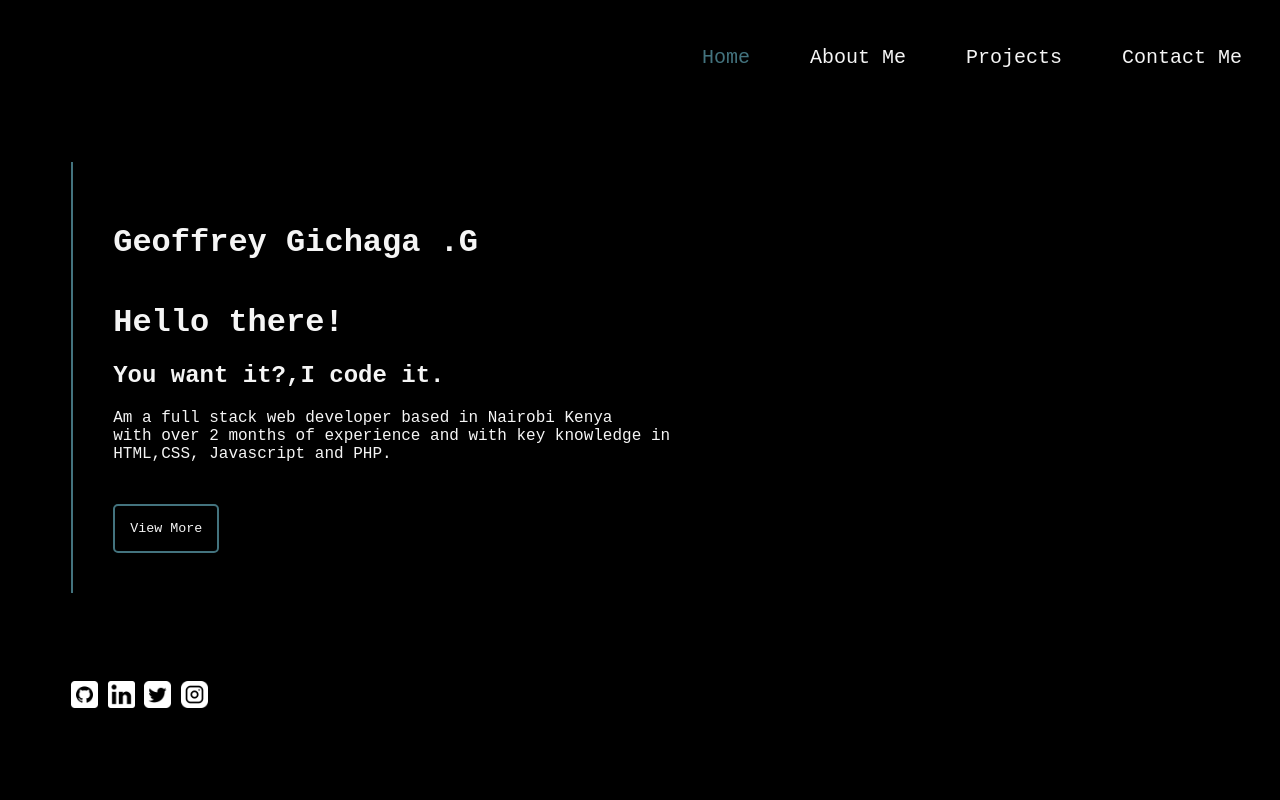
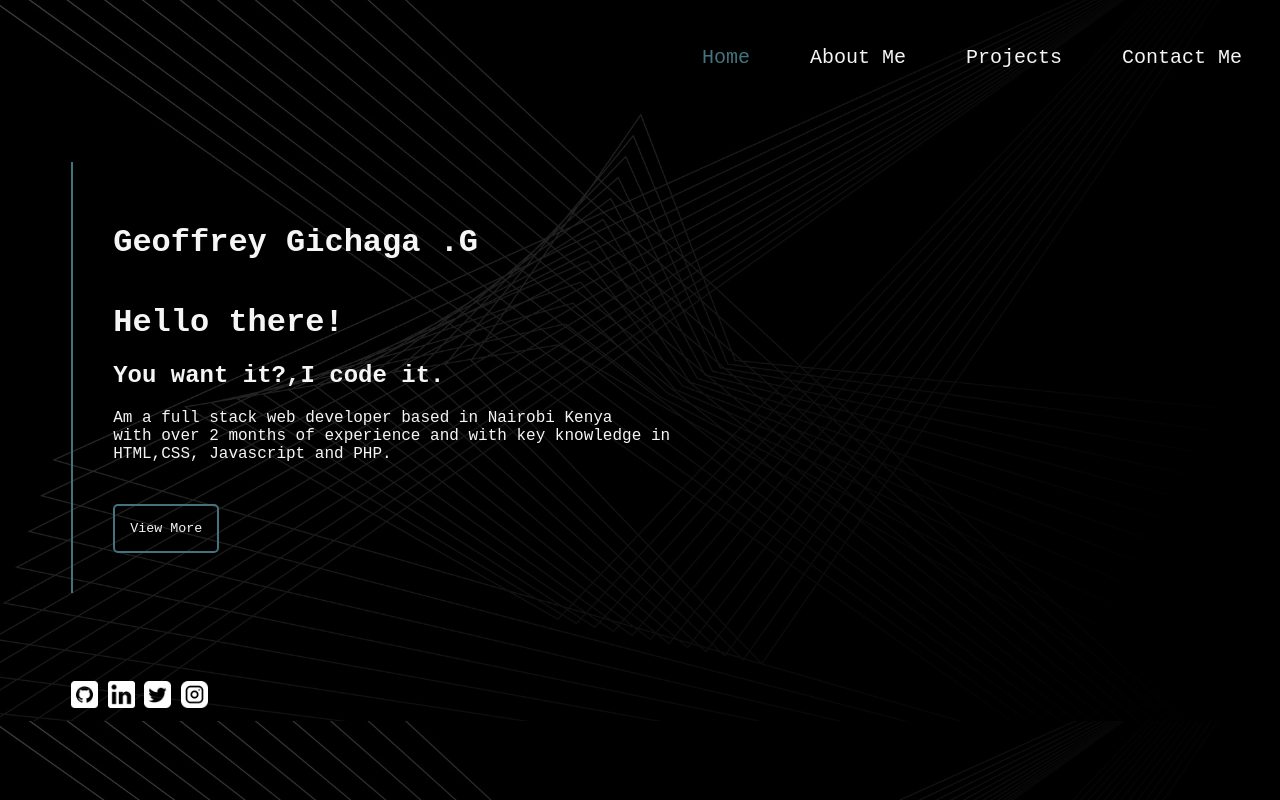
Before and after one commit to GeoffreyGichaga/My-Portfolio, a plain HTML site: page index.html in a window 1280 px wide. Drawn offline with Linux system fonts and the light colour scheme.

Commit message:
ft:background - Add background image on the landing page

```diff
--- a/css/style.css
+++ b/css/style.css
@@ -3,8 +3,10 @@ body {
     background-color: black;
     color: whitesmoke;
     font-family: Roboto Mono, monospace;
-    /* background-image: url("../images/fallingstar.jpg");
-    background-size: cover; */
+    background-image: linear-gradient(rgba(0, 0, 0, 0.7), rgba(0, 0, 0, 0.9)), url("../images/wp96.jpg");
+
+    background-size: cover;
+
 }
 nav ul
 {
```
